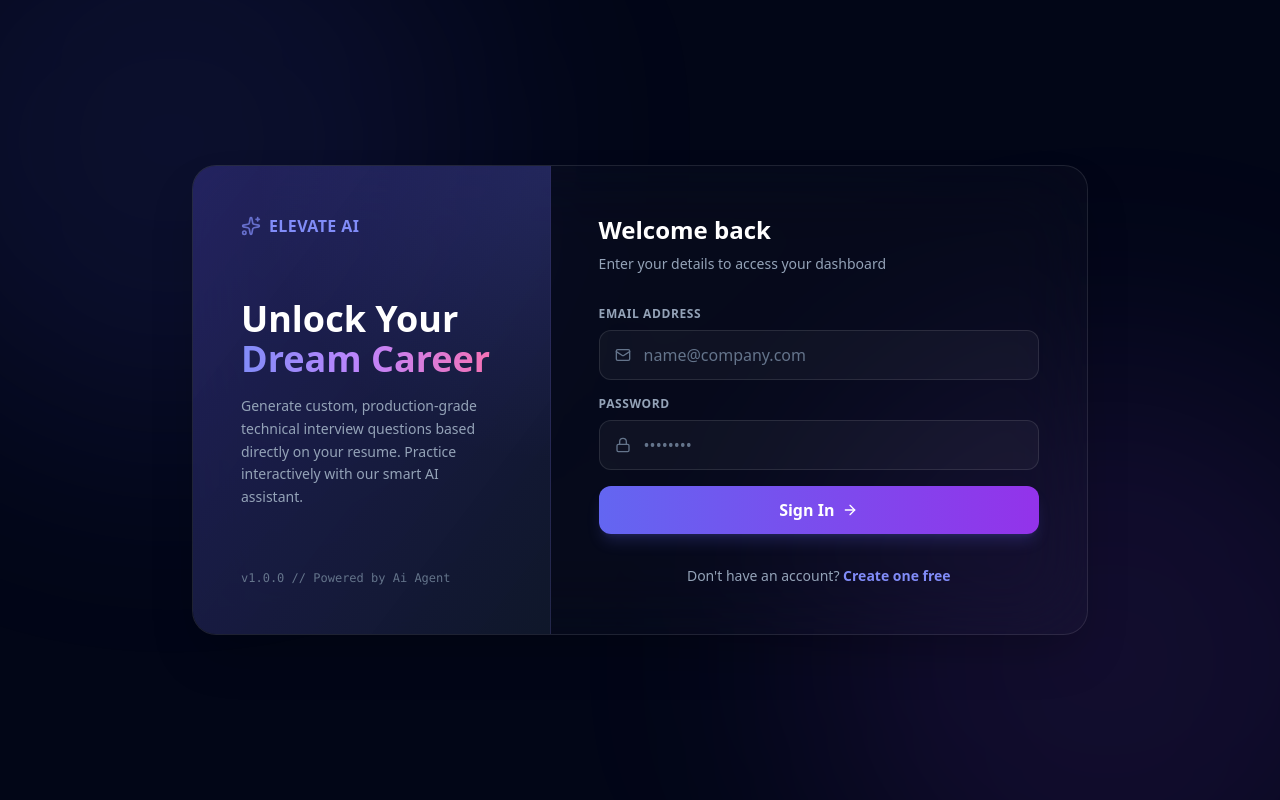
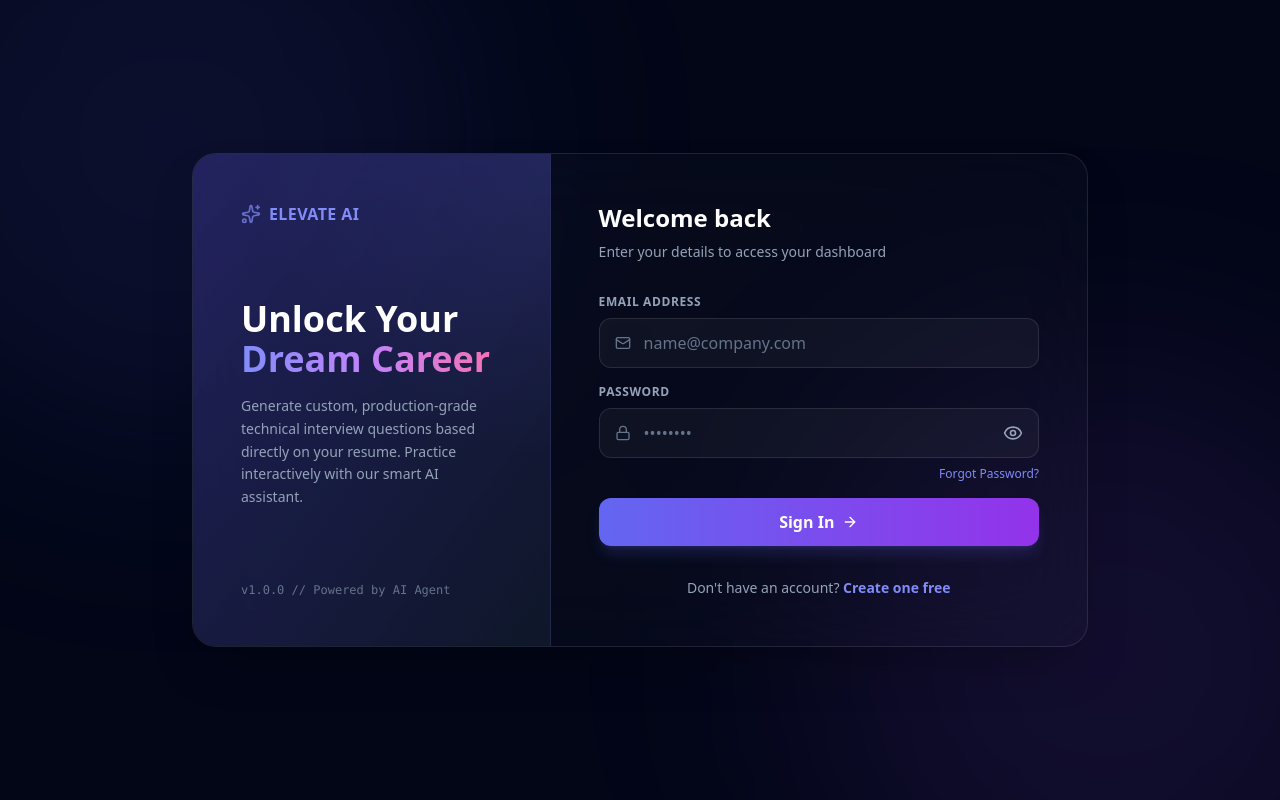
Before and after one commit to zeelsheth01/ai-interview-assistant, a React (Vite) app in the folder frontend/: page / in a window 1280 px wide. Built offline with nearby package versions, Linux system fonts and the light colour scheme.

Commit message:
add password visibility toggle

```diff
--- a/frontend/src/pages/login.tsx
+++ b/frontend/src/pages/login.tsx
@@ -1,7 +1,14 @@
 import { useState } from "react";
 import { useNavigate, Link } from "react-router-dom";
 import { motion } from "framer-motion";
-import { Mail, Lock, ArrowRight, Sparkles } from "lucide-react";
+import {
+  Mail,
+  Lock,
+  ArrowRight,
+  Sparkles,
+  Eye,
+  EyeOff,
+} from "lucide-react";
 import api from "../api/api";
 
 export default function Login() {
@@ -11,13 +18,16 @@ export default function Login() {
   const [password, setPassword] = useState("");
   const [loading, setLoading] = useState(false);
   const [error, setError] = useState("");
+  const [showPassword, setShowPassword] = useState(false);
 
   const handleLogin = async () => {
     if (!email || !password) {
       setError("Please fill in all fields.");
       return;
     }
+
     setError("");
+
     try {
       setLoading(true);
 
@@ -67,20 +77,28 @@ export default function Login() {
                 Dream Career
               </span>
             </h1>
+
             <p className="text-slate-400 text-sm leading-relaxed">
-              Generate custom, production-grade technical interview questions based directly on your resume. Practice interactively with our smart AI assistant.
+              Generate custom, production-grade technical interview questions
+              based directly on your resume. Practice interactively with our
+              smart AI assistant.
             </p>
           </div>
 
           <div className="relative z-10 text-xs text-slate-500 font-mono">
-            v1.0.0 // Powered by Ai Agent
+            v1.0.0 // Powered by AI Agent
           </div>
         </div>
 
         {/* Right Form Area */}
         <div className="md:col-span-3 p-8 md:p-12 flex flex-col justify-center">
-          <h2 className="text-2xl font-bold font-outfit text-white mb-2">Welcome back</h2>
-          <p className="text-slate-400 text-sm mb-8">Enter your details to access your dashboard</p>
+          <h2 className="text-2xl font-bold font-outfit text-white mb-2">
+            Welcome back
+          </h2>
+
+          <p className="text-slate-400 text-sm mb-8">
+            Enter your details to access your dashboard
+          </p>
 
           {error && (
             <motion.div
@@ -93,12 +111,15 @@ export default function Login() {
           )}
 
           <div className="space-y-4">
+            {/* Email */}
             <div>
               <label className="block text-xs font-semibold text-slate-400 mb-2 uppercase tracking-wider">
                 Email Address
               </label>
+
               <div className="relative">
                 <Mail className="absolute left-4 top-1/2 -translate-y-1/2 w-4 h-4 text-slate-500" />
+
                 <input
                   type="email"
                   className="w-full pl-11 pr-4 py-3 rounded-xl bg-white/[0.04] border border-white/10 text-white placeholder-slate-500 outline-none focus:border-indigo-500 focus:ring-1 focus:ring-indigo-500 transition duration-300"
@@ -109,22 +130,47 @@ export default function Login() {
               </div>
             </div>
 
+            {/* Password */}
             <div>
               <label className="block text-xs font-semibold text-slate-400 mb-2 uppercase tracking-wider">
                 Password
               </label>
+
               <div className="relative">
                 <Lock className="absolute left-4 top-1/2 -translate-y-1/2 w-4 h-4 text-slate-500" />
+
                 <input
-                  type="password"
-                  className="w-full pl-11 pr-4 py-3 rounded-xl bg-white/[0.04] border border-white/10 text-white placeholder-slate-500 outline-none focus:border-indigo-500 focus:ring-1 focus:ring-indigo-500 transition duration-300"
+                  type={showPassword ? "text" : "password"}
+                  className="w-full pl-11 pr-12 py-3 rounded-xl bg-white/[0.04] border border-white/10 text-white placeholder-slate-500 outline-none focus:border-indigo-500 focus:ring-1 focus:ring-indigo-500 transition duration-300"
                   placeholder="••••••••"
                   value={password}
                   onChange={(e) => setPassword(e.target.value)}
                 />
+
+                <button
+                  type="button"
+                  onClick={() => setShowPassword(!showPassword)}
+                  className="absolute right-4 top-1/2 -translate-y-1/2 text-slate-400 hover:text-white transition"
+                >
+                  {showPassword ? (
+                    <EyeOff className="w-5 h-5" />
+                  ) : (
+                    <Eye className="w-5 h-5" />
+                  )}
+                </button>
+              </div>
+
+              <div className="flex justify-end mt-2">
+                <Link
+                  to="/forgot-password"
+                  className="text-xs text-indigo-400 hover:text-indigo-300 transition"
+                >
+                  Forgot Password?
+                </Link>
               </div>
             </div>
 
+            {/* Login Button */}
             <motion.button
               whileHover={{ scale: 1.01 }}
               whileTap={{ scale: 0.99 }}
@@ -133,13 +179,17 @@ export default function Login() {
               className="w-full bg-gradient-to-r from-indigo-500 to-purple-600 hover:from-indigo-600 hover:to-purple-700 text-white py-3 rounded-xl font-semibold shadow-lg shadow-indigo-500/20 flex items-center justify-center gap-2 transition duration-300 disabled:opacity-50"
             >
               {loading ? "Authenticating..." : "Sign In"}
+
               {!loading && <ArrowRight className="w-4 h-4" />}
             </motion.button>
           </div>
 
           <p className="mt-8 text-center text-sm text-slate-400">
             Don't have an account?{" "}
-            <Link to="/register" className="text-indigo-400 hover:text-indigo-300 font-semibold transition">
+            <Link
+              to="/register"
+              className="text-indigo-400 hover:text-indigo-300 font-semibold transition"
+            >
               Create one free
             </Link>
           </p>
```
